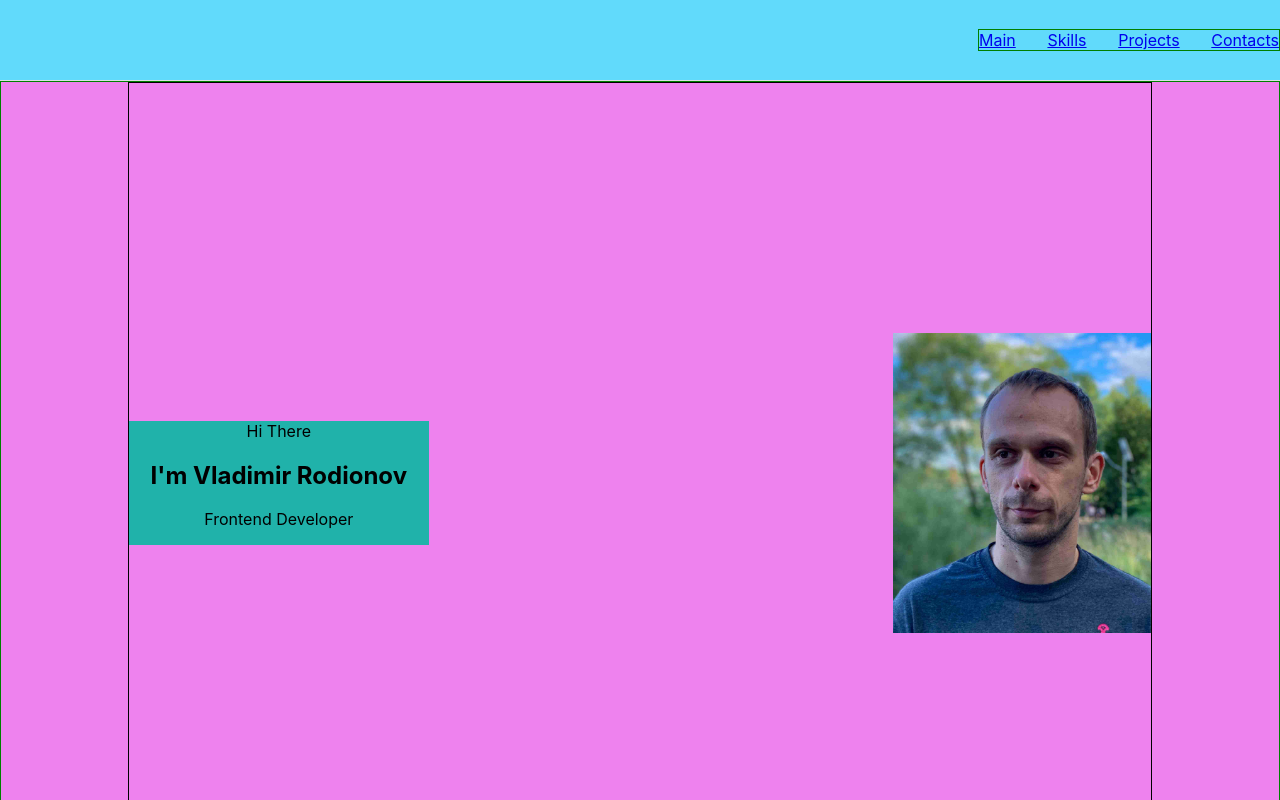
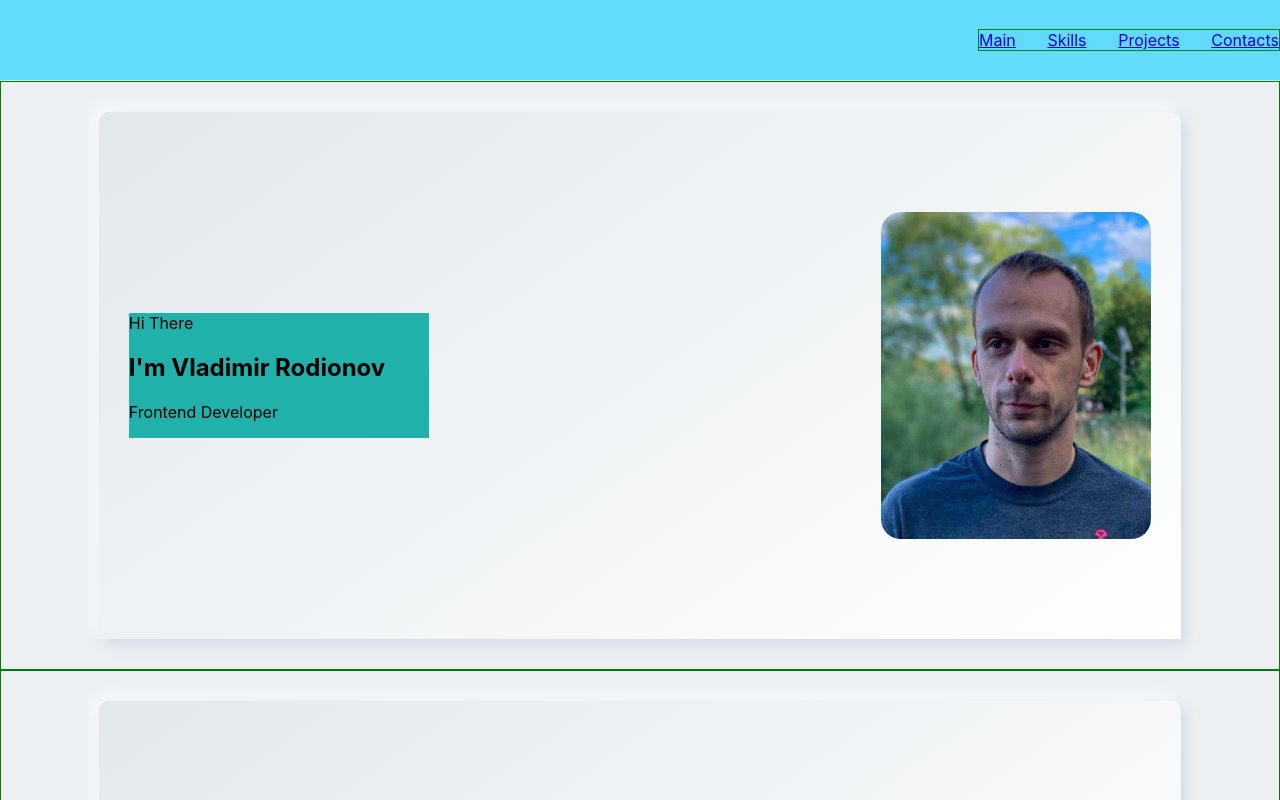
Before and after one commit to vovitolog/portfolio, a React (Create React App) app: page / in a window 1280 px wide. Shown: the top 800 px of the page. Built offline with nearby package versions, Linux system fonts and the light colour scheme.

Commit message:
feat: add main container styles

```diff
--- a/src/App.css
+++ b/src/App.css
@@ -1,38 +1,3 @@
 .App {
-  text-align: center;
+background-color: #ecf0f3;;
 }
-
-.App-logo {
-  height: 40vmin;
-  pointer-events: none;
-}
-
-@media (prefers-reduced-motion: no-preference) {
-  .App-logo {
-    animation: App-logo-spin infinite 20s linear;
-  }
-}
-
-.App-header {
-  background-color: #282c34;
-  min-height: 100vh;
-  display: flex;
-  flex-direction: column;
-  align-items: center;
-  justify-content: center;
-  font-size: calc(10px + 2vmin);
-  color: white;
-}
-
-.App-link {
-  color: #61dafb;
-}
-
-@keyframes App-logo-spin {
-  from {
-    transform: rotate(0deg);
-  }
-  to {
-    transform: rotate(360deg);
-  }
-}
--- a/src/common/styles/Container.module.css
+++ b/src/common/styles/Container.module.css
@@ -3,7 +3,11 @@
     align-items: center;
     height: 100%;
     width: 80%;
-    margin: 0 auto;
+    padding: 100px 30px;
+    margin: 30px auto;
     justify-content: space-between;
-    border: 1px solid black;
+    /*border: 1px solid black;*/
+    background: linear-gradient(145deg, #e2e8ec, #fff);
+    box-shadow: 5px 5px 15px #d1d9e6,-5px -5px 15px #fff;
+    border-radius: 10px 10px 0 0;
 }
--- a/src/components/about/About.module.css
+++ b/src/components/about/About.module.css
@@ -1,8 +1,6 @@
 .about {
     border: 1px solid green;
-    height: 100vh;
-    background-color: violet;
-
+    /*height: 100vh;*/
 }
 
 .text {
@@ -11,5 +9,7 @@
 }
 
 .photo {
-    height: 300px;
+    width: 270px;
+    height: 327px;
+    border-radius: 20px;
 }
--- a/src/components/skills/Skills.module.css
+++ b/src/components/skills/Skills.module.css
@@ -1,11 +1,11 @@
 .skillsBlock {
     border: 1px solid green;
-    height: 100vh;
-    background-color: yellow;
+    /*height: 100vh;*/
+    /*background-color: yellow;*/
 }
 
 .skillsContainer {
-  flex-direction : column;
+    flex-direction: column;
     justify-content: flex-start;
 }
 
```
